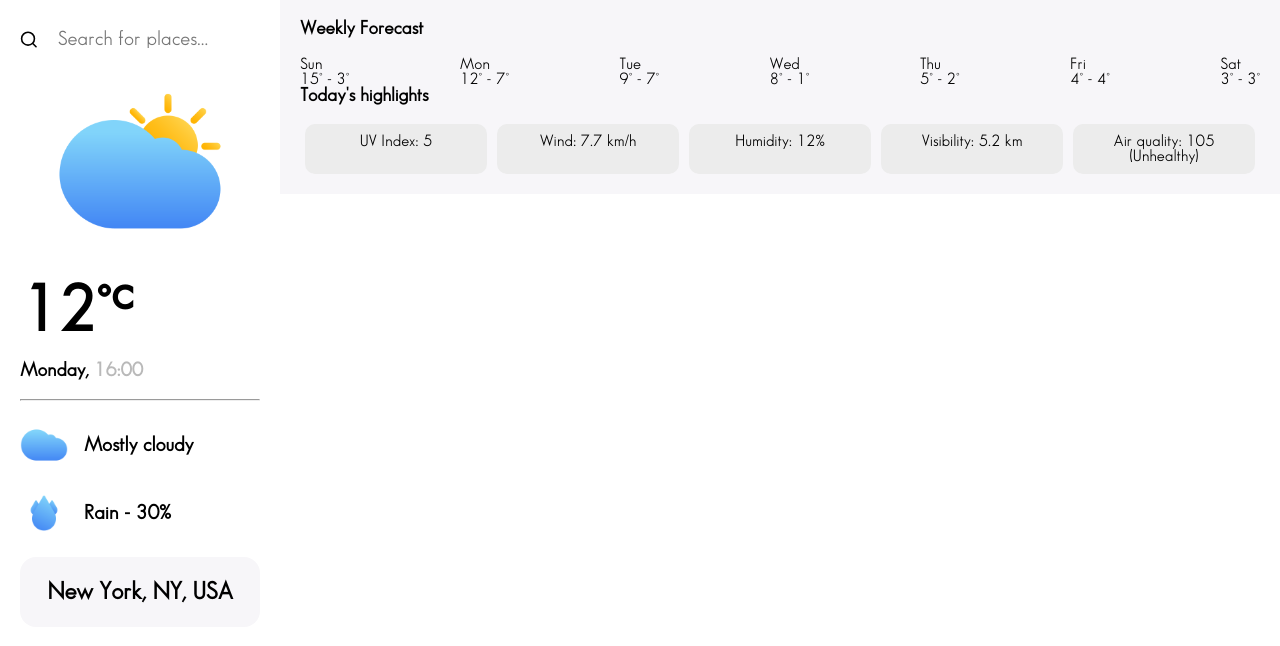
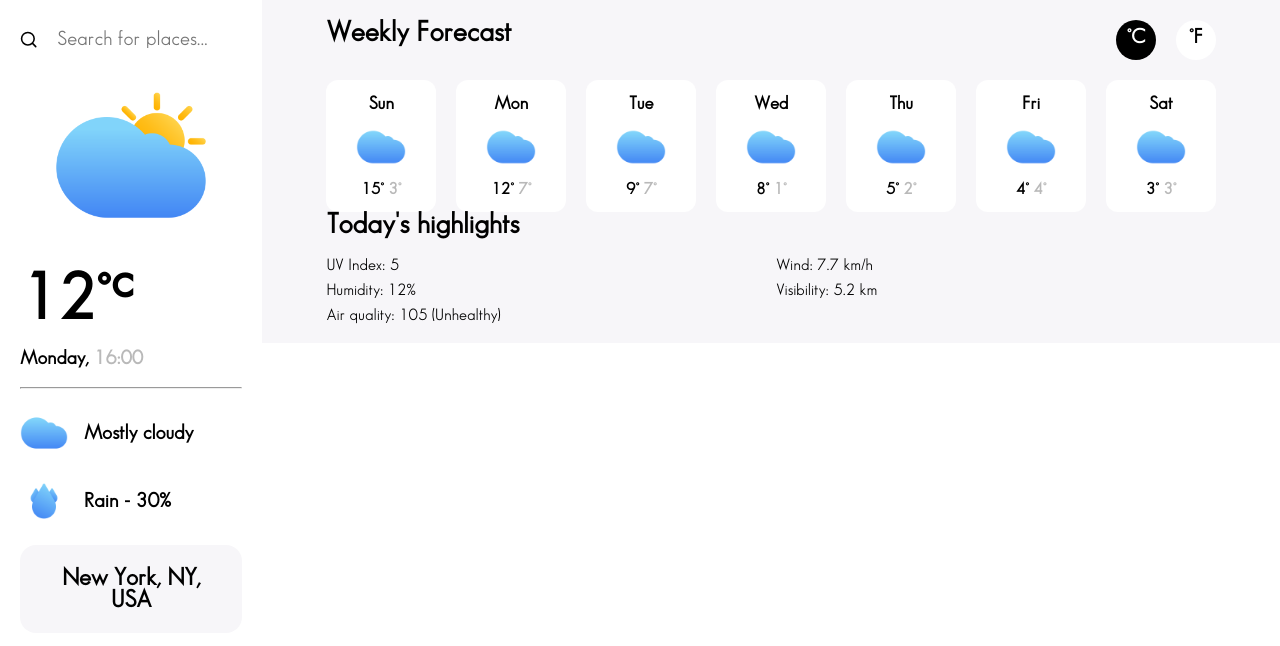
Before and after one commit to Gonalgar/weather-app, a plain HTML site: page index.html in a window 1280 px wide. Drawn offline with Linux system fonts and the light colour scheme.

Commit message:
Add weekly forecast html and css

```diff
--- a/index.html
+++ b/index.html
@@ -43,17 +43,78 @@
             </div>
         </div>
         <div class="main-content">
-            <h3>Weekly Forecast</h3>
             <div class="weekly-forecast">
-                <div class="day">Sun<br>15° - 3°</div>
-                <div class="day">Mon<br>12° - 7°</div>
-                <div class="day">Tue<br>9° - 7°</div>
-                <div class="day">Wed<br>8° - 1°</div>
-                <div class="day">Thu<br>5° - 2°</div>
-                <div class="day">Fri<br>4° - 4°</div>
-                <div class="day">Sat<br>3° - 3°</div>
+                <div class="section-header">
+                    <h3>Weekly Forecast</h3>
+                    <div class="toggle-container">
+                        <div class="toggle celsius active">°C</div>
+                        <div class="toggle farenheit">°F</div>
+
+                    </div>
+                </div>
+                <div class="weekly-grid">
+                    <div class="day-forecast">
+                        <h1 class="day">Sun</h1>
+                        <img src="icons/cloud.png" alt="cloud" class="icon">
+                        <div class="day-temperatures">
+                            <span class="high">15°</span>
+                            <span class="low">3°</span>
+                        </div>
+                    </div>
+                    <div class="day-forecast">
+                        <h1 class="day">Mon</h1>
+                        <img src="icons/cloud.png" alt="cloud" class="icon">
+                        <div class="day-temperatures">
+                            <span class="high">12°</span>
+                            <span class="low">7°</span>
+                        </div>
+                    </div>
+                    <div class="day-forecast">
+                        <h1 class="day">Tue</h1>
+                        <img src="icons/cloud.png" alt="cloud" class="icon">
+                        <div class="day-temperatures">
+                            <span class="high">9°</span>
+                            <span class="low">7°</span>
+                        </div>
+                    </div>
+                    <div class="day-forecast">
+                        <h1 class="day">Wed</h1>
+                        <img src="icons/cloud.png" alt="cloud" class="icon">
+                        <div class="day-temperatures">
+                            <span class="high">8°</span>
+                            <span class="low">1°</span>
+                        </div>
+                    </div>
+                    <div class="day-forecast">
+                        <h1 class="day">Thu</h1>
+                        <img src="icons/cloud.png" alt="cloud" class="icon">
+                        <div class="day-temperatures">
+                            <span class="high">5°</span>
+                            <span class="low">2°</span>
+                        </div>
+                    </div>
+                    <div class="day-forecast">
+                        <h1 class="day">Fri</h1>
+                        <img src="icons/cloud.png" alt="cloud" class="icon">
+                        <div class="day-temperatures">
+                            <span class="high">4°</span>
+                            <span class="low">4°</span>
+                        </div>
+                    </div>
+                    <div class="day-forecast">
+                        <h1 class="day">Sat</h1>
+                        <img src="icons/cloud.png" alt="cloud" class="icon">
+                        <div class="day-temperatures">
+                            <span class="high">3°</span>
+                            <span class="low">3°</span>
+                        </div>
+                    </div>
+                </div>
             </div>
-            <h3>Today's highlights</h3>
+            <div class="todays-highlights"></div>
+            <div class="section-header">
+                <h3>Today's highlights</h3>
+            </div>
             <div class="weather-details">
                 <div class="detail-box">UV Index: 5</div>
                 <div class="detail-box">Wind: 7.7 km/h</div>
--- a/styles.css
+++ b/styles.css
@@ -16,6 +16,12 @@
 @font-face {
   font-family: 'SansSerifFLF-Italic';
   src: url('fonts/SansSerifBookFLF-Italic.otf') format('opentype');
+}
+
+:root {
+  --white: #ffffff;
+  --grey: #b9b9b9;
+  --black: #000000;
 }
 
 * {
@@ -82,26 +88,6 @@
   font-weight: bold;
 }
 
-.weather-details {
-  display: flex;
-  justify-content: space-between;
-  margin-top: 20px;
-}
-
-.detail-box {
-  background: #ececec;
-  padding: 10px;
-  border-radius: 10px;
-  text-align: center;
-  flex: 1;
-  margin: 0 5px;
-}
-
-.weekly-forecast {
-  display: flex;
-  justify-content: space-between;
-  margin-top: 20px;
-}
 
 .day-time {
   font-size: 1.2rem;
@@ -112,13 +98,6 @@
   color: #b9b9b9;
 }
 
-.main-content {
-  display: flex;
-  flex-direction: column;
-  width: 80%;
-  padding: 20px;
-  background-color: #f7f6f9;
-}
 
 .weather-icon {
   padding: 0 15%;
@@ -144,3 +123,105 @@ img {
   width: 3rem;
   height: 3rem;
 }
+
+.main-content {
+  display: flex;
+  flex-direction: column;
+  width: 80%;
+  padding: 20px 5%;
+  background-color: #f7f6f9;
+}
+
+.weekly-forecast {
+  display: flex;
+  flex-direction: column;
+  justify-content: space-between;
+}
+
+.section-header {
+  display: flex;
+  flex-direction: row;
+  justify-content: space-between;
+  font-size: 1.5rem;
+  font-weight: bold;
+  margin-bottom: 20px;
+}
+
+.section-header h3 {
+  color: var(--black);
+}
+
+.toggle-container {
+  display: flex;
+  justify-content: center;
+  align-items: center;
+  gap: 20px;
+}
+
+.toggle {
+  font-size: 1.25rem;
+  text-align: center;
+  cursor: pointer;
+  padding: 0.5rem;
+  border-radius: 50%;
+  width: 1.5rem;
+  height: 1.5rem;
+  color: var(--black);
+  background-color: var(--white);
+}
+
+.toggle.active {
+  color: var(--white);
+  background-color: var(--black);
+}
+
+.weekly-grid {
+  display: grid;
+  grid-template-columns: repeat(auto-fit, minmax(100px, 1fr));
+  gap: 20px;
+  overflow-x: auto;
+  overflow-y: hidden;
+  white-space: nowrap;
+}
+
+.day-forecast {
+  display: flex;
+  flex-direction: column;
+  justify-content: center;
+  gap: 10px;
+  align-items: center;
+  background: var(--white);
+  border-radius: 12px;
+  padding: 15px;
+  text-align: center;
+}
+
+.day {
+  font-size: 18px;
+  font-weight: bold;
+  color: var(--black);
+}
+
+.day-temperatures {
+  font-size: 16px;
+  font-weight: bold;
+  gap: 10px;
+}
+
+.icon {
+  width: 50px;
+}
+
+.high {
+  color: var(--black);
+}
+
+.low {
+  color: var(--grey);
+}
+
+.weather-details {
+  display: grid;
+  grid-template-columns: repeat(2, 1fr);
+  gap: 10px;
+}
```
